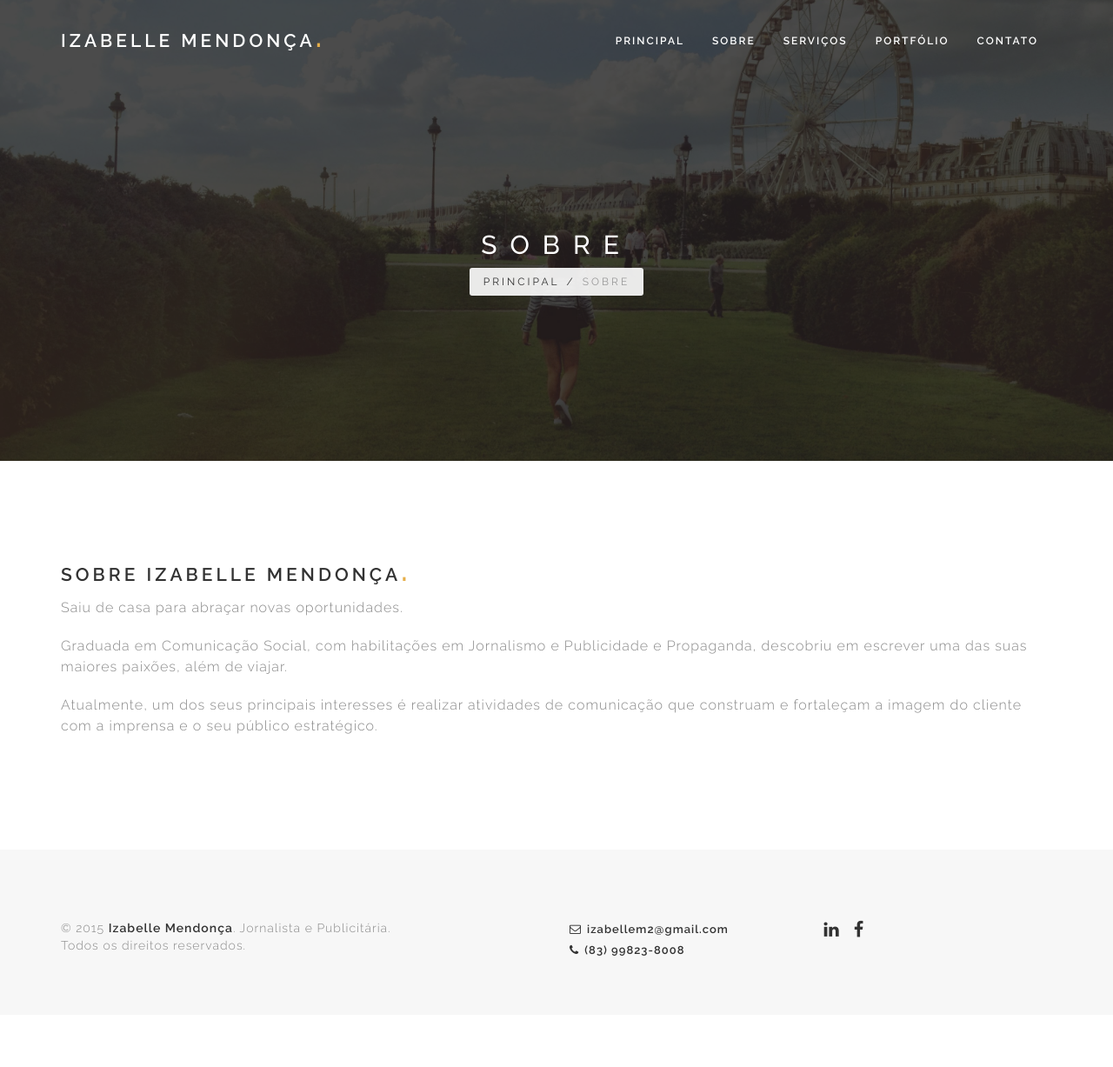
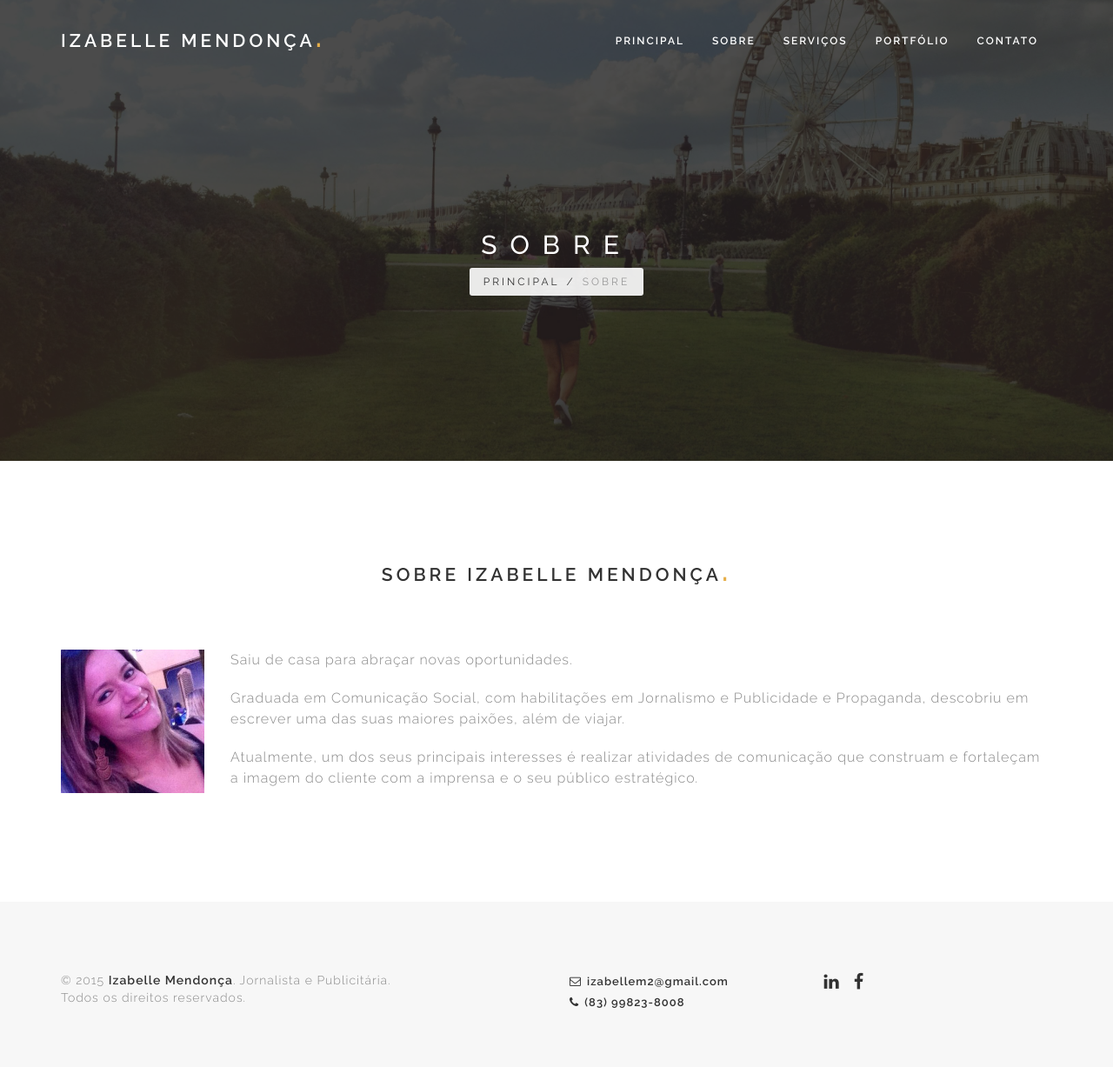
Before and after one commit to dfmedeiros/izabelle_mendonca, a Jekyll site: the page built from about.html, in a window 1280 px wide. Shown: the whole page at 87% size. Built offline with Jekyll 4.4.1, drawn with Linux system fonts in a browser that asks for light colours; before the commit the page ends 1167 px from its top, so only the background shows below that.

Commit message:
adding profile photo to about page

```diff
--- a/about.html
+++ b/about.html
@@ -8,8 +8,11 @@ title: Sobre
 <section class="ptb ptb-sm-80">
   <div class="container">
     <div class="row">
-      <div class="col-md-12">
-        <h3>Sobre Izabelle Mendonça</h3>
+      <h3 class="text-center pb-60">Sobre Izabelle Mendonça</h3>
+      <div class="col-md-2">
+        <img src="{{ "/assets/images/profile.jpg" | prepend: site.baseurl }}" height="160" />
+      </div>
+      <div class="col-md-10">
         <p class="lead">Saiu de casa para abraçar novas oportunidades.</p>
         <p class="lead">Graduada em Comunicação Social, com habilitações em Jornalismo e Publicidade e Propaganda, descobriu em escrever uma das suas maiores paixões, além de viajar.</p>
         <p class="lead">Atualmente, um dos seus principais interesses é realizar atividades de comunicação que construam e fortaleçam a imagem do cliente com a imprensa e o seu público estratégico.</p>
```
Also changed, not shown: assets/images/profile.jpg (added).
